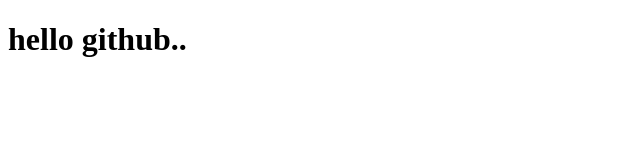
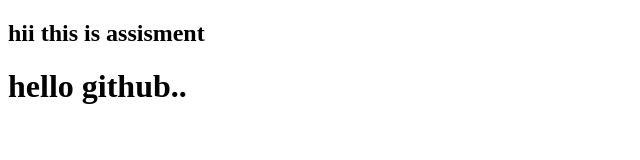
Before and after one commit to 2Simple4u/freshersbatch-oct16, a plain HTML site: page index.html in a window 1280 px wide. Shown: the whole page, without its empty margins (0-640 px from the left). Drawn offline with Linux system fonts and the light colour scheme.

Commit message:
this is my third commit for index.html changes

```diff
--- a/index.html
+++ b/index.html
@@ -7,6 +7,7 @@
     <title>Document</title>
 </head>
 <body>
+<h2> hii this is assisment</h2>
    <h1>hello github..</h1>
 </body>
 </html>
```
